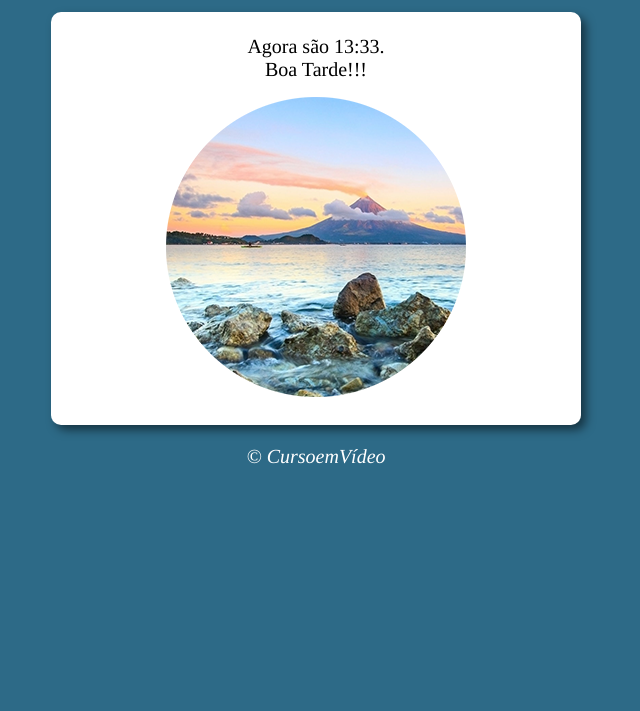
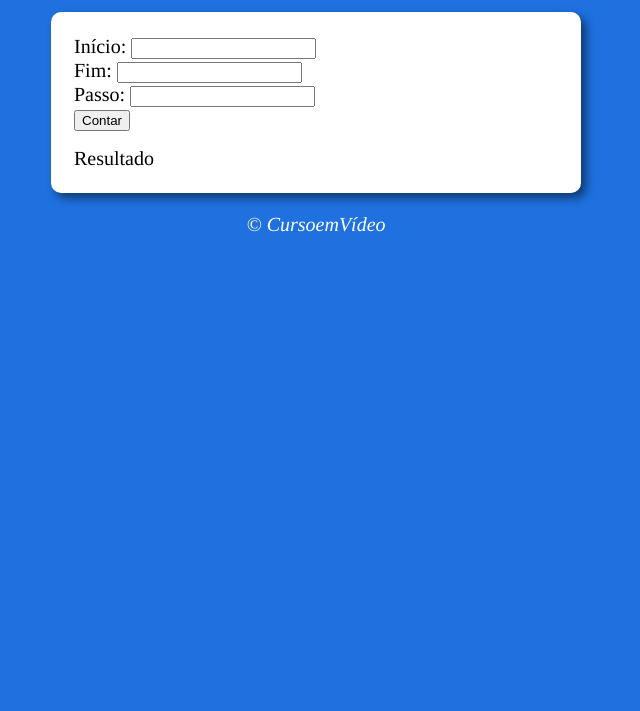
Before and after one commit to brunoamaia/CursoEmVideoJavaScript, a plain HTML site: page Modulo E/Exercicios/ex016/modelo.html in a window 1280 px wide. Shown: the part 89-800 px from the top of the page, without its empty margins (324-964 px from the left). Drawn offline with Linux system fonts and the light colour scheme.

Commit message:
Exercício 16

```diff
--- a/Modulo E/Exercicios/ex016/estilo.css
+++ b/Modulo E/Exercicios/ex016/estilo.css
@@ -16,7 +16,7 @@ section {
     width: 500px;
     box-shadow: 5px 5px 10px rgba(0, 0, 0, 0.5);
     margin: auto;
-    text-align: center;
+    text-align: left;
 }
 
 div {
--- a/Modulo E/Exercicios/ex016/modelo.html
+++ b/Modulo E/Exercicios/ex016/modelo.html
@@ -7,19 +7,23 @@
 
     <link rel="stylesheet" href="estilo.css">   <!-- Chmada do Css -->
 </head>
-<body onload="carregar()">
+<body>
 
     <header>
-        <h1>Hora do dia</h1>
+        <h1>Vamos Contar</h1>
     </header>
 
     <section>
-        <div id="msg">
-            Aqui vai aparecer a mensagem ...
+        <div id="holder">
+            Início:  <input type="number" name="inicio" id="inicio"> <br>
+            Fim:     <input type="number" id="fim"> <br>
+            Passo: <input type="number" id="passo"> <br>
+            <button onclick="contador()">Contar</button>
         </div>
 
-        <div id="foto">
-            <img id="imagem" src="./src/fmanha.png" alt="foto do dia">
+        <div id="result">
+            Resultado
+
         </div>
     </section>
 
--- a/Modulo E/Exercicios/ex016/script.js
+++ b/Modulo E/Exercicios/ex016/script.js
@@ -1,29 +1,31 @@
+function contador () {
 
-function carregar() {
-    var msg = window.document.getElementById('msg')
-    var img = window.document.getElementById('imagem')
-    var data = new Date()
-    var hora = data.getHours()
-    var minuto = data.getMinutes()
+    var inicio = window.document.getElementById('inicio')
+    var fim = window.document.getElementById('fim')
+    var passo = window.document.getElementById('passo')
+    inicio = Number(inicio.value)
+    fim = Number(fim.value)
+    passo = Number(passo.value)
 
-    if (minuto < 10) {      // Ajustar a forma de aparecer os minutos
-        minuto = `0${minuto}`
+    var res = window.document.getElementById('result')
+
+
+    if (inicio == null) {
+        return window.alert('Por favor, digite um valor para iniciar o contador!!')
+    }
+    if (fim == null) {
+        return window.alert('Por favor, digite um valor para terminar o contador!!')
+    }
+    if (passo == null) {
+        return window.alert('Por favor, digite um valor para o tamanho do passo!!')
     }
 
-    msg.innerHTML = `Agora são ${hora}:${minuto}.<br>`
+    if (fim < inicio) {
+        return window.alert('O valor do Final deve ser Maior que o valor do Início')
+    }
 
-
-    if (hora < 12) {
-        msg.innerHTML += 'Bom Dia!!!'
-        img.src = './src/fmanha.png'
-        window.document.body.style.background = '#df9e02' //efa000
-    } else if (hora <= 18) {
-        msg.innerHTML += 'Boa Tarde!!!'
-        img.src = './src/ftarde.png'
-        window.document.body.style.background = '#2d6a87' //c3ddfe
-    } else {
-        msg.innerHTML += 'Boa Noite!!!'
-        img.src = './src/fnoite.png'
-        window.document.body.style.background = '#564a5f'
+    res.innerHTML = `${inicio}`
+    for (let c = inicio+passo; c <= fim; c=c+passo) {
+        res.innerHTML += ` ➔ ${c} `
     }
 }
```
Also changed, not shown: Modulo E/Exercicios/ex016/src/fmanha.png (deleted), Modulo E/Exercicios/ex016/src/fnoite.png (deleted), Modulo E/Exercicios/ex016/src/ftarde.png (deleted), Modulo E/Exercicios/ex017/src/fmanha.png (deleted), Modulo E/Exercicios/ex017/src/fnoite.png (deleted), Modulo E/Exercicios/ex017/src/ftarde.png (deleted).
